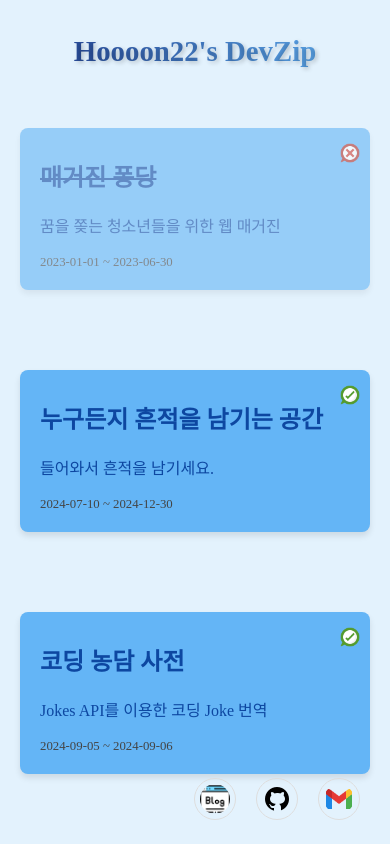
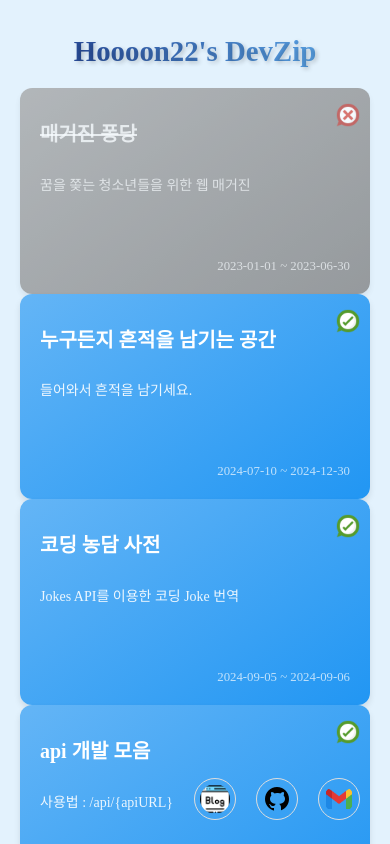
Before and after one commit to Hoooon22/devzip, a React (Create React App) app in the folder src/main/frontend/: page / in a window 390 px wide. Shown: the top 844 px of the page. Built offline with nearby package versions, Linux system fonts and the light colour scheme.

Commit message:
feat: 프로젝트 카드 컴포넌트에 반응형 디자인 적용

```diff
--- a/src/main/frontend/src/assets/css/ProjectBox.scss
+++ b/src/main/frontend/src/assets/css/ProjectBox.scss
@@ -4,35 +4,60 @@
     width: 100%;
     max-width: 350px;
     padding: 20px;
-    margin: 20px auto; // 가운데 정렬
-    border-radius: 8px;
-    background: #64b5f6;
+    margin: 0 auto; // 가운데 정렬
+    border-radius: 12px; // 더 둥글게
+    background: linear-gradient(145deg, #64b5f6, #2196f3); // 그라데이션 배경
     color: #fff;
     text-align: left;
     text-decoration: none;
     box-shadow: 0 4px 6px rgba(0, 0, 0, 0.1);
-    transition: transform 0.2s ease, box-shadow 0.2s ease;
+    transition: all 0.3s cubic-bezier(0.25, 0.8, 0.25, 1); // 부드러운 트랜지션
+    height: 100%; // 높이 확장
+    display: flex;
+    flex-direction: column;
+    justify-content: space-between;
+    overflow: hidden; // 내용물이 박스를 넘치지 않도록
 
-    &:hover {
+    &:hover, &:focus, &:active {
         transform: translateY(-5px);
-        box-shadow: 0 10px 15px rgba(0, 0, 0, 0.2);
+        box-shadow: 0 10px 20px rgba(0, 0, 0, 0.2);
 
         .project-address {
             opacity: 1;
         }
     }
 
+    // 터치 디바이스 최적화
+    @media (hover: none) {
+        .project-address {
+            opacity: 0.8; // 터치 기기에서는 항상 주소 표시
+            position: static; // 절대 위치 대신
+            display: block;
+            background-color: rgba(0, 0, 0, 0.5);
+            transform: none;
+            margin-top: 8px;
+            font-size: 0.75rem;
+            text-align: center;
+            border-radius: 4px;
+            padding: 4px;
+        }
+    }
+
     .project-title {
-        font-size: 1.5rem;
+        font-size: clamp(1.25rem, 4vw, 1.5rem); // 반응형 글자 크기
         margin-top: 10px; // 상단 여백 추가
-        color: #0d47a1;
+        color: #fff;
+        font-weight: 600;
         transition: color 0.2s ease;
+        word-break: break-word; // 긴 제목 처리
     }
 
     .project-description {
-        font-size: 1rem;
+        font-size: clamp(0.875rem, 3vw, 1rem); // 반응형 글자 크기
         margin-bottom: 15px; // 설명과 날짜 간격 조정
-        color: #0d47a1;
+        color: rgba(255, 255, 255, 0.9);
+        flex-grow: 1; // 가용 공간 확장
+        word-break: break-word; // 긴 설명 처리
     }
 
     .project-address {
@@ -46,37 +71,51 @@
         border-radius: 5px;
         opacity: 0;
         transition: opacity 0.3s ease;
+        font-size: 0.85rem;
+        max-width: 90%; // 너무 길지 않게
+        overflow: hidden;
+        text-overflow: ellipsis;
+        white-space: nowrap;
+        z-index: 1;
     }
 
     .project-duration {
         font-size: 0.8rem;
-        color: #444; // 진한 회색으로 변경
+        color: rgba(255, 255, 255, 0.7);
         margin-top: 10px; // 날짜와 inactive 아이콘 간격 조정
+        align-self: flex-end; // 하단 우측 정렬
+    }
+
+    .permission-icon, .inactive-icon {
+        position: absolute;
+        top: 15px; // 상단 여백 추가
+        right: 10px;
+        width: 24px;
+        height: 24px;
+        background-size: contain;
+        background-repeat: no-repeat;
+        background-position: center;
     }
 
     .permission-icon {
-        position: absolute;
-        top: 15px; // 상단 여백 추가
-        right: 10px;
-        width: 20px;
-        height: 20px;
-        background: url('../imgs/permission_icon.png') no-repeat center center / contain;
+        background-image: url('../imgs/permission_icon.png');
     }
 
     .inactive-icon {
-        position: absolute;
-        top: 15px; // 상단 여백 추가
-        right: 10px;
-        width: 20px;
-        height: 20px;
-        background: url('../imgs/denied_icon.png') no-repeat center center / contain;
+        background-image: url('../imgs/denied_icon.png');
     }
 
     &.inactive {
-        opacity: 0.6;
+        opacity: 0.7;
+        background: linear-gradient(145deg, #9e9e9e, #757575);
 
         .project-title {
             text-decoration: line-through;
+            color: rgba(255, 255, 255, 0.8);
+        }
+
+        .project-description {
+            color: rgba(255, 255, 255, 0.7);
         }
 
         .inactive-icon {
@@ -88,3 +127,19 @@
         }
     }
 }
+
+// 다크 모드 지원
+@media (prefers-color-scheme: dark) {
+    .project-box {
+        background: linear-gradient(145deg, #1976d2, #0d47a1);
+        box-shadow: 0 4px 6px rgba(0, 0, 0, 0.3);
+
+        &:hover, &:focus, &:active {
+            box-shadow: 0 10px 20px rgba(0, 0, 0, 0.4);
+        }
+
+        &.inactive {
+            background: linear-gradient(145deg, #424242, #212121);
+        }
+    }
+}
```
